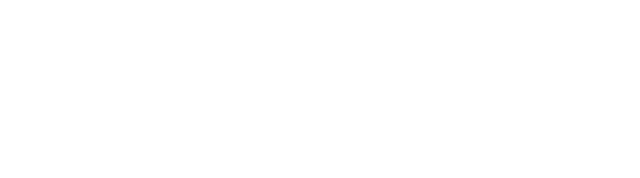
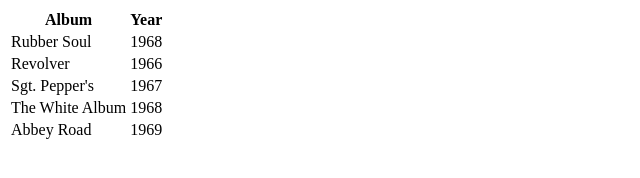
Before and after one commit to ConnorManiatty/Learning-web-design, a plain HTML site: page Ch8/ex8-1.html in a window 1280 px wide. Shown: the whole page, without its empty margins (0-640 px from the left). Drawn offline with Linux system fonts and the light colour scheme.

Commit message:
8-1 completed

```diff
--- a/Ch8/ex8-1.html
+++ b/Ch8/ex8-1.html
@@ -4,5 +4,32 @@
     <title></title>
   </head>
   <body>
+  <table>
+  <tr>
+  <th>Album</th>
+  <th>Year</th>
+  </tr>
+  <tr>
+  <td>Rubber Soul</td>
+  <td>1968</td>
+  </tr>
+  <tr>
+  <td>Revolver</td>
+  <td>1966</td>
+  </tr>
+  <tr>
+  <td>Sgt. Pepper's</td>
+  <td>1967</td>
+  </tr>
+  <tr>
+  <td>The White Album</td>
+  <td>1968</td>
+  </tr>
+  <tr>
+  <td>Abbey Road</td>
+  <td>1969</td>
+  </tr>
+  </table>
+
   </body>
 </html>
```
